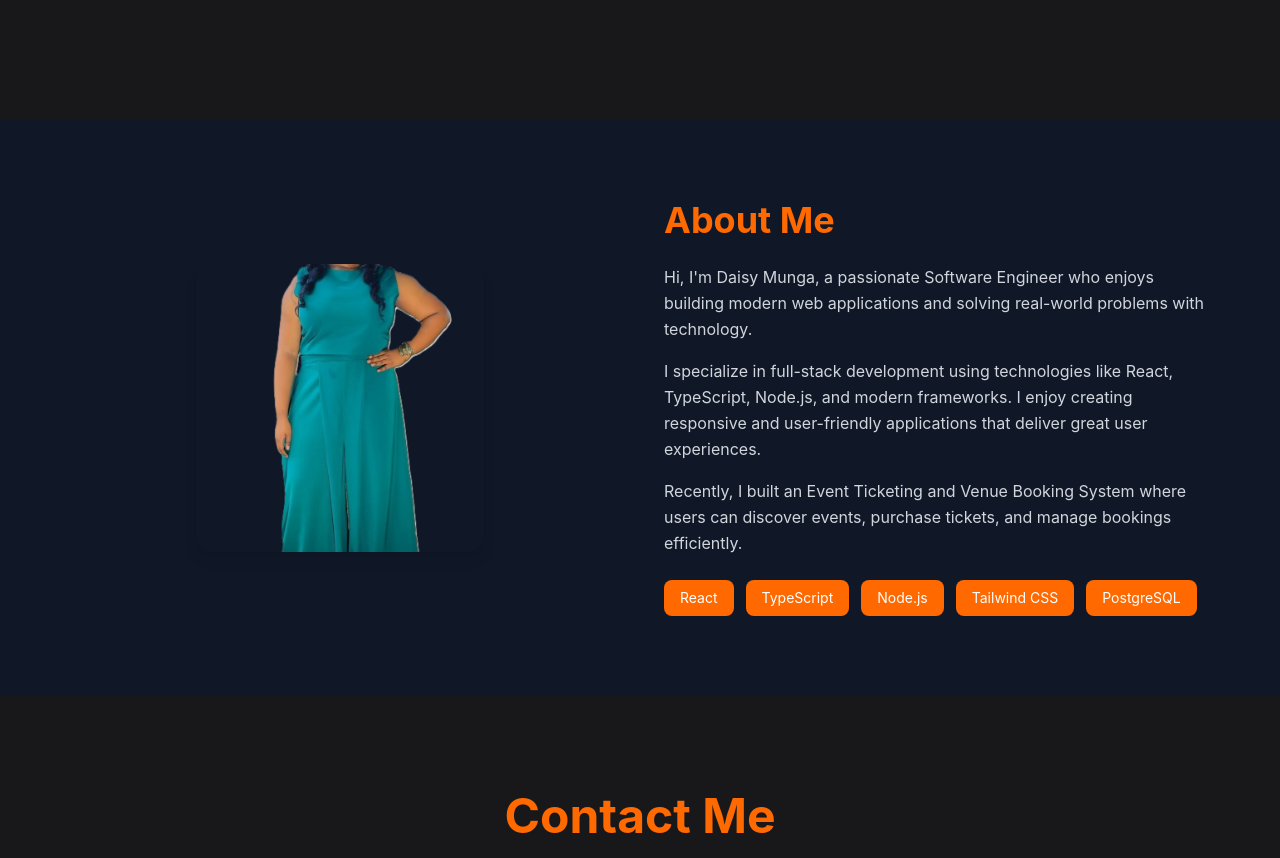
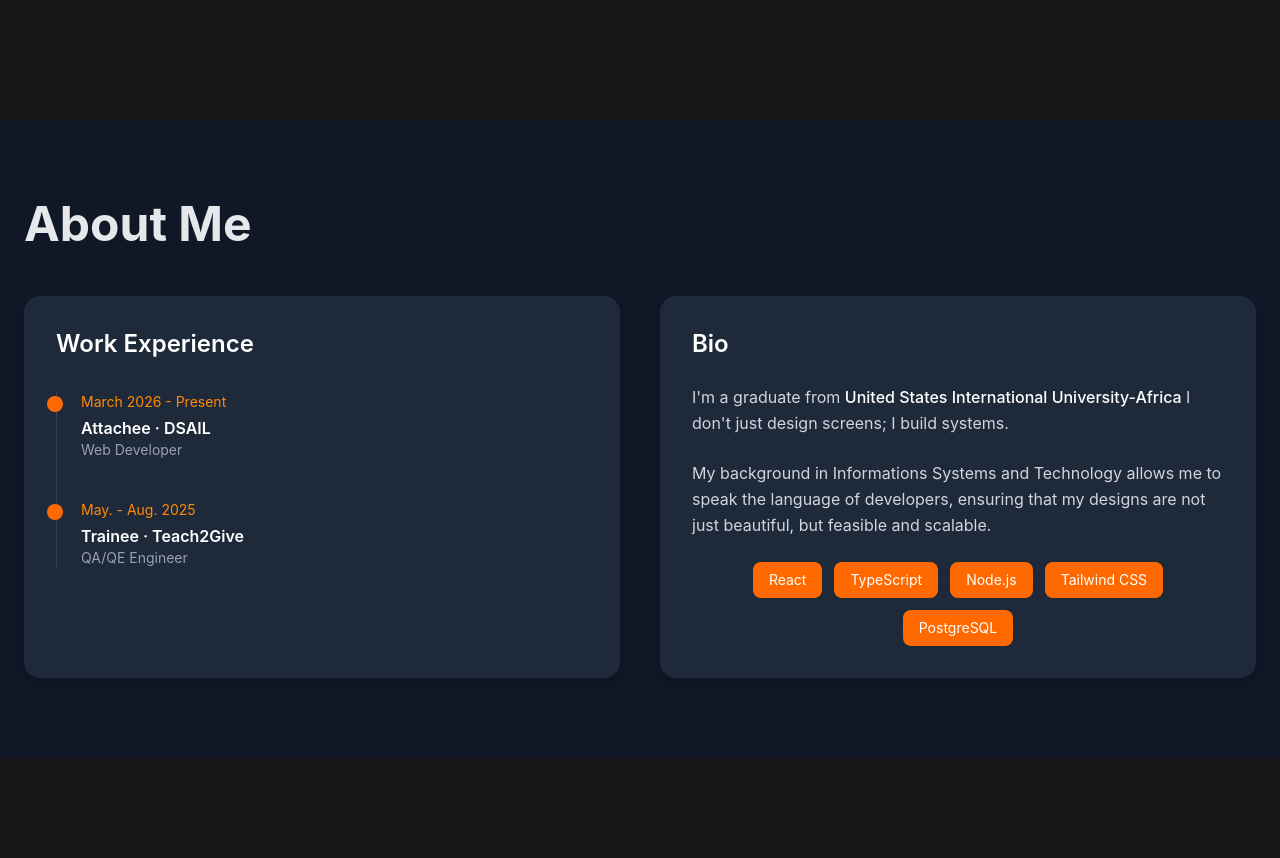
Before and after one commit to Mungad/Portfolio, a React (Vite) app: page / in a window 1280 px wide. Shown: the part 680-1538 px from the top of the page. Built offline with nearby package versions, Linux system fonts and the light colour scheme.

Commit message:
updated about

```diff
--- a/src/components/About.tsx
+++ b/src/components/About.tsx
@@ -1,65 +1,83 @@
-import myPhoto from "../assets/Daisy.png"
 
 export default function About() {
   return (
-    <section
-      id="about"
-      className="bg-gray-900 text-white py-20 px-6"
-    >
-      <div className="max-w-6xl mx-auto grid md:grid-cols-2 gap-12 items-center">
+    <section id="about" className="bg-gray-900 text-white py-20 px-6">
+      <div className="max-w-7xl mx-auto">
 
-        {/* Image */}
-        <div className="flex justify-center">
-          <img
-            src={myPhoto}
-            alt="Daisy"
-            className="w-72 h-72 object-cover rounded-2xl shadow-lg"
-          />
-        </div>
+        {/* Title */}
+        <h2 className="text-5xl font-bold mb-12 text-gray-200">
+          About Me
+        </h2>
 
-        {/* Text Content */}
-        <div>
-          <h2 className="text-4xl font-bold mb-6 text-orange-500">
-            About Me
-          </h2>
+        <div className="grid md:grid-cols-2 gap-10">
 
-          <p className="text-gray-300 leading-relaxed mb-4">
-            Hi, I'm Daisy Munga, a passionate Software Engineer who enjoys
-            building modern web applications and solving real-world problems
-            with technology.
-          </p>
+          {/* LEFT: Work Experience */}
+          <div className="bg-gray-800 rounded-2xl p-8 shadow-lg">
+            <h3 className="text-2xl font-semibold mb-8">
+              Work Experience
+            </h3>
 
-          <p className="text-gray-300 leading-relaxed mb-4">
-            I specialize in full-stack development using technologies like
-            React, TypeScript, Node.js, and modern frameworks. I enjoy creating
-            responsive and user-friendly applications that deliver great user
-            experiences.
-          </p>
+            <div className="relative border-l border-gray-700 pl-6 space-y-10">
 
-          <p className="text-gray-300 leading-relaxed mb-6">
-            Recently, I built an Event Ticketing and Venue Booking System where
-            users can discover events, purchase tickets, and manage bookings
-            efficiently.
-          </p>
+              {/* Item 1 */}
+              <div className="relative">
+                <span className="absolute -left-[34px] top-1 w-4 h-4 bg-orange-500 rounded-full"></span>
+                <p className="text-orange-400 text-sm mb-1">March 2026 - Present</p>
+                <h4 className="font-semibold">
+                  Attachee · DSAIL
+                </h4>
+                <p className="text-gray-400 text-sm">
+                  Web Developer
+                </p>
+              </div>
 
-          {/* Skills */}
-          <div className="flex flex-wrap gap-3">
-            <span className="bg-orange-500 px-4 py-2 rounded-lg text-sm">
-              React
-            </span>
-            <span className="bg-orange-500 px-4 py-2 rounded-lg text-sm">
-              TypeScript
-            </span>
-            <span className="bg-orange-500 px-4 py-2 rounded-lg text-sm">
-              Node.js
-            </span>
-            <span className="bg-orange-500 px-4 py-2 rounded-lg text-sm">
-              Tailwind CSS
-            </span>
-            <span className="bg-orange-500 px-4 py-2 rounded-lg text-sm">
-              PostgreSQL
-            </span>
+              {/* Item 2 */}
+              <div className="relative">
+                <span className="absolute -left-[34px] top-1 w-4 h-4 bg-orange-500 rounded-full"></span>
+                <p className="text-orange-400 text-sm mb-1">May. - Aug. 2025</p>
+                <h4 className="font-semibold">
+                  Trainee · Teach2Give
+                </h4>
+                <p className="text-gray-400 text-sm">
+                  QA/QE Engineer
+                </p>
+              </div>
+
+            </div>
           </div>
+
+          {/* RIGHT: Bio */}
+          <div className="bg-gray-800 rounded-2xl p-8 shadow-lg flex flex-col justify-between">
+
+            <div>
+              <h3 className="text-2xl font-semibold mb-6">Bio</h3>
+
+              <p className="text-gray-300 leading-relaxed mb-6">
+                I'm a graduate from <span className="text-white font-medium">United States International University-Africa </span>
+                I don't just design screens; I build systems.
+              </p>
+
+              <p className="text-gray-300 leading-relaxed">
+                My background in Informations Systems and Technology allows me to speak the language
+                of developers, ensuring that my designs are not just beautiful,
+                but feasible and scalable.
+              </p>
+            </div>
+
+            {/* Skills */}
+            <div className="flex flex-wrap gap-3 mt-6 justify-center">
+              {["React", "TypeScript", "Node.js", "Tailwind CSS", "PostgreSQL"].map((skill) => (
+                <span
+                  key={skill}
+                  className="bg-orange-500 px-4 py-2 rounded-lg text-sm"
+                >
+                  {skill}
+                </span>
+              ))}
+            </div>
+
+          </div>
+
         </div>
       </div>
     </section>
```
